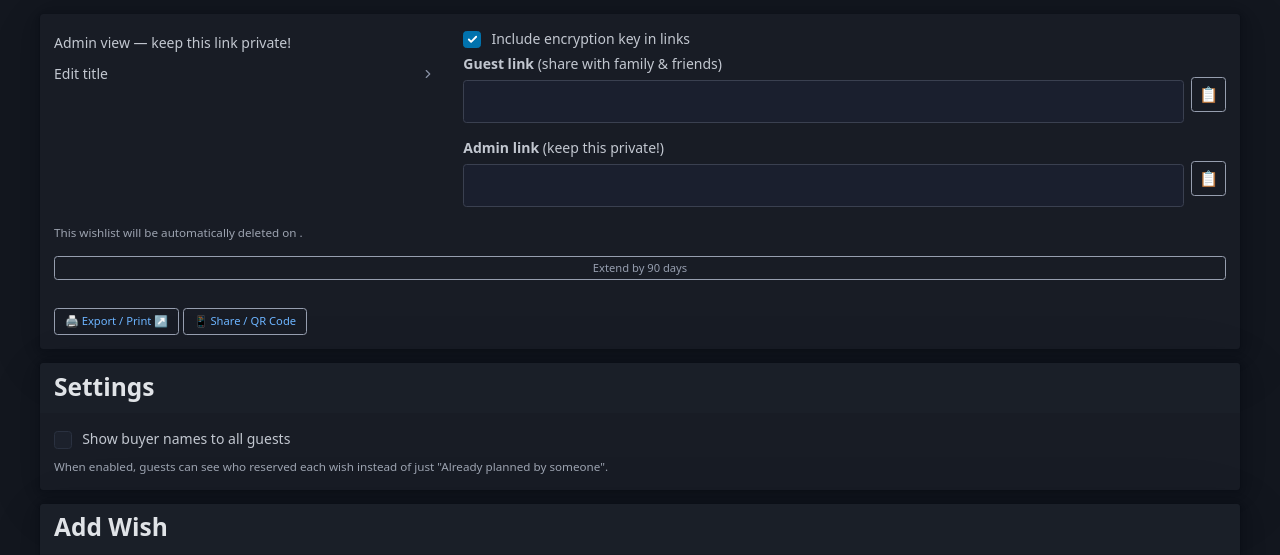
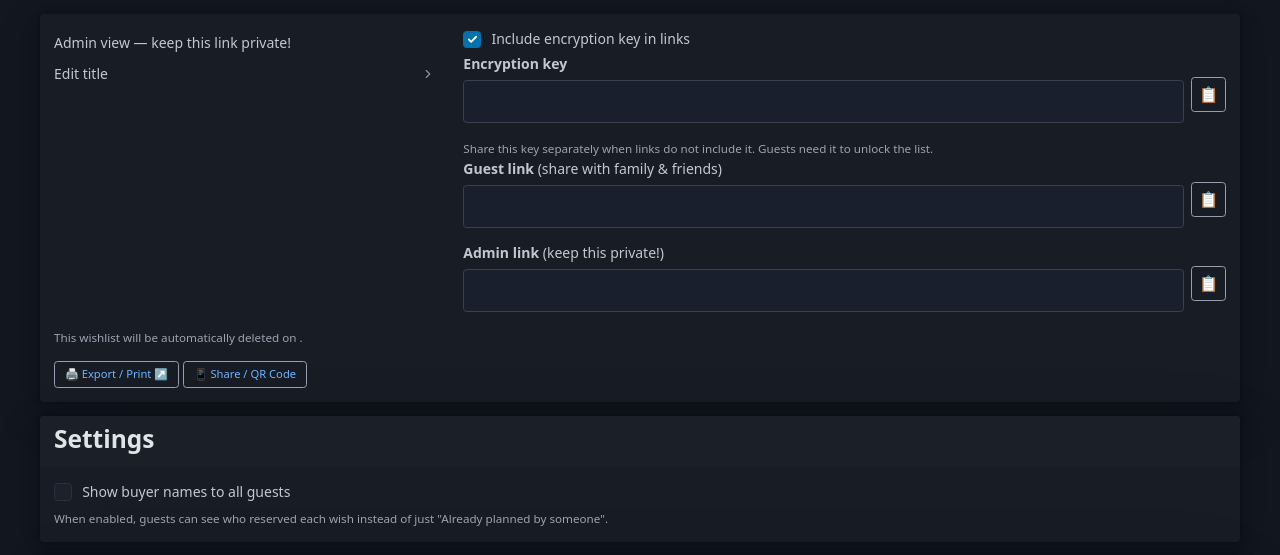
Before and after one commit to NiklasO-dev/wishlists, a FastAPI app: template app/templates/wishlist_admin.html in a window 1280 px wide. Shown: the part 91-646 px from the top of the page. Run offline with FastAPI, Linux system fonts and the light colour scheme; the template is opened without the code that fills it, so the values that code supplies are empty; some libraries are stand-ins or nearby versions.

Commit message:
Remove wishlist extension days feature and related code
- Deleted the `WISHLIST_EXTENSION_DAYS` configuration from `README.md` and `app/config.py`.
- Removed the `deletion_extended` field from the `Wishlist` model in `app/models.py`.
- Simplified expiration date calculation in `parent_admin.py` and removed related logic.
- Cleaned up `site_admin.py` by eliminating checks for extended wishlists.
- Updated `wishlist_admin.html` to remove the extend deletion option and adjusted the display of the encryption key.
- Modified translations in `de.json` and `en.json` to reflect the removal of the extension feature.

```diff
--- a/app/config.py
+++ b/app/config.py
@@ -17,8 +17,6 @@ class Settings(BaseSettings):
     wishlist_max_age_days: int = 548
     # Done wishlists are deleted after this many days
     done_wishlist_cleanup_days: int = 30
-    # Extension days when parent pushes deletion date
-    wishlist_extension_days: int = 90
 
     model_config = {"env_file": ".env", "extra": "ignore"}
 
--- a/app/models.py
+++ b/app/models.py
@@ -39,7 +39,6 @@ class Wishlist(Base):
         DateTime(timezone=True), server_default=func.now(), default=utcnow, onupdate=utcnow
     )
     done_at: Mapped[datetime | None] = mapped_column(DateTime(timezone=True), nullable=True)
-    deletion_extended: Mapped[bool] = mapped_column(default=False)
     show_buyers_to_guests: Mapped[bool] = mapped_column(default=False)
 
     items: Mapped[list["Item"]] = relationship(
@@ -60,8 +59,6 @@ class Wishlist(Base):
         if base.tzinfo is None:
             base = base.replace(tzinfo=timezone.utc)
         days = settings.wishlist_max_age_days
-        if self.deletion_extended:
-            days += settings.wishlist_extension_days
         return base + timedelta(days=days)
 
 
--- a/app/templates/wishlist_admin.html
+++ b/app/templates/wishlist_admin.html
@@ -3,20 +3,6 @@
 {% block title %}{{ t.admin_title_prefix }}: {{ wishlist.title }}{% endblock %}
 
 {% block content %}
-{% if show_key_reveal %}
-<article>
-    <header>
-        <h2>{{ t.admin_key_reveal_title }}</h2>
-    </header>
-    <p>{{ t.admin_key_reveal_text }}</p>
-    <div class="copy-row">
-        <input type="text" value="{{ encryption_key }}" readonly id="revealed-key">
-        <button type="button" class="copy-btn outline secondary" data-url="{{ encryption_key }}" title="Copy key">📋</button>
-    </div>
-    <p><small>{{ t.admin_key_reveal_hint }}</small></p>
-</article>
-{% endif %}
-
 {% if wishlist.is_done %}
 <article>
     <header>
@@ -50,6 +36,15 @@
                 <input type="checkbox" id="include-key-toggle" checked>
                 {{ t.admin_include_key_in_links }}
             </label>
+            <label><strong>{{ t.admin_encryption_key }}</strong></label>
+            {% if show_key_reveal %}
+            <p><mark>{{ t.admin_key_reveal_text }}</mark></p>
+            {% endif %}
+            <div class="copy-row">
+                <input type="text" id="encryption-key-input" value="{{ encryption_key }}" readonly>
+                <button type="button" class="copy-btn outline secondary" data-target="encryption-key-input" title="{{ t.admin_copy_key }}">📋</button>
+            </div>
+            <small>{{ t.admin_encryption_key_hint }}</small>
             <label><strong>{{ t.admin_guest_link }}</strong> ({{ t.admin_guest_link_hint }})</label>
             <div class="copy-row">
                 <input type="text" id="guest-url-input" value="{{ guest_url_with_key }}" readonly
@@ -66,16 +61,7 @@
             </div>
         </div>
     </div>
-    <p><small>{{ t.admin_expires_on }} <strong>{{ expires_at.strftime('%d.%m.%Y') }}</strong>.
-    {% if not wishlist.deletion_extended %}
-    <form method="post" action="/list/admin/{{ wishlist.admin_token }}/extend" style="display:inline;">
-        <input type="hidden" name="key" value="{{ encryption_key }}">
-        <button type="submit" class="outline secondary" style="display:inline; padding: 0.2rem 0.5rem; font-size: 0.8rem;">{{ t.admin_extend_btn.replace('{days}', settings.wishlist_extension_days|string) }}</button>
-    </form>
-    {% else %}
-    ({{ t.admin_already_extended }})
-    {% endif %}
-    </small></p>
+    <p><small>{{ t.admin_expires_on }} <strong>{{ expires_at.strftime('%d.%m.%Y') }}</strong>.</small></p>
     <a href="/list/admin/{{ wishlist.admin_token }}/export?key={{ encryption_key | urlencode }}" target="_blank" class="outline secondary" role="button" style="padding: 0.3rem 0.7rem; font-size: 0.8rem;">{{ t.admin_export_btn }} ↗</a>
     <a href="/list/admin/{{ wishlist.admin_token }}/share?key={{ encryption_key | urlencode }}" class="outline secondary" role="button" style="padding: 0.3rem 0.7rem; font-size: 0.8rem;">{{ t.admin_share_btn }}</a>
 </article>
--- a/app/translations/de.json
+++ b/app/translations/de.json
@@ -42,6 +42,9 @@
     "unlock_error_invalid": "Ungültiger Verschlüsselungsschlüssel.",
 
     "admin_include_key_in_links": "Verschlüsselungsschlüssel in Links einbinden",
+    "admin_encryption_key": "Verschlüsselungsschlüssel",
+    "admin_encryption_key_hint": "Teile diesen Schlüssel separat, wenn Links ihn nicht enthalten. Gäste brauchen ihn zum Entsperren der Liste.",
+    "admin_copy_key": "Verschlüsselungsschlüssel kopieren",
     "admin_key_reveal_title": "Verschlüsselungsschlüssel speichern",
     "admin_key_reveal_text": "Deine Wunschliste wurde auf verschlüsselte Speicherung umgestellt. Speichere diesen Schlüssel — du brauchst ihn, wenn der Link keinen Schlüssel enthält.",
     "admin_key_reveal_hint": "Links auf dieser Seite enthalten standardmäßig den Schlüssel. Deaktiviere die Option unten, um Links ohne Schlüssel zu teilen.",
@@ -56,8 +59,6 @@
     "admin_link": "Admin-Link",
     "admin_link_hint": "geheim halten!",
     "admin_expires_on": "Diese Wunschliste wird automatisch gelöscht am",
-    "admin_extend_btn": "Um {days} Tage verlängern",
-    "admin_already_extended": "Bereits verlängert",
     "admin_settings": "Einstellungen",
     "admin_show_buyers": "Käufernamen für alle Gäste anzeigen",
     "admin_show_buyers_hint": "Wenn aktiviert, sehen Gäste wer welches Geschenk reserviert hat, statt nur \"Bereits von jemandem geplant\".",
@@ -176,5 +177,5 @@
     "privacy_not_stored_accounts": "Keine Benutzerkonten, Passwörter oder Login-Profile für Eltern oder Gäste.",
     "privacy_not_stored_tracking": "Keine Analyse-, Werbe- oder Tracking-Dienste Dritter.",
     "privacy_retention_title": "Datenaufbewahrung",
-    "privacy_retention_text": "Aktive Wunschlisten werden nach {days} Tagen automatisch gelöscht. Als erledigt markierte Listen werden {done_days} Tage nach Abschluss gelöscht. Eltern können die Aufbewahrung einmal verlängern."
+    "privacy_retention_text": "Aktive Wunschlisten werden nach {days} Tagen automatisch gelöscht. Als erledigt markierte Listen werden {done_days} Tage nach Abschluss gelöscht."
 }
--- a/app/translations/en.json
+++ b/app/translations/en.json
@@ -42,6 +42,9 @@
     "unlock_error_invalid": "Invalid encryption key.",
 
     "admin_include_key_in_links": "Include encryption key in links",
+    "admin_encryption_key": "Encryption key",
+    "admin_encryption_key_hint": "Share this key separately when links do not include it. Guests need it to unlock the list.",
+    "admin_copy_key": "Copy encryption key",
     "admin_key_reveal_title": "Save your encryption key",
     "admin_key_reveal_text": "Your wishlist was upgraded to encrypted storage. Save this key — you will need it to access the list if the link does not include it.",
     "admin_key_reveal_hint": "Links on this page include the key by default. Uncheck the option below to share links without the key.",
@@ -56,8 +59,6 @@
     "admin_link": "Admin link",
     "admin_link_hint": "keep this private!",
     "admin_expires_on": "This wishlist will be automatically deleted on",
-    "admin_extend_btn": "Extend by {days} days",
-    "admin_already_extended": "Already extended",
     "admin_settings": "Settings",
     "admin_show_buyers": "Show buyer names to all guests",
     "admin_show_buyers_hint": "When enabled, guests can see who reserved each wish instead of just \"Already planned by someone\".",
@@ -176,5 +177,5 @@
     "privacy_not_stored_accounts": "No user accounts, passwords, or login profiles for parents or guests.",
     "privacy_not_stored_tracking": "No analytics, advertising, or third-party tracking.",
     "privacy_retention_title": "Data retention",
-    "privacy_retention_text": "Active wishlists are automatically deleted after {days} days. Wishlists marked as done are deleted {done_days} days after completion. The parent can extend retention once."
+    "privacy_retention_text": "Active wishlists are automatically deleted after {days} days. Wishlists marked as done are deleted {done_days} days after completion."
 }
```
Also changed, not shown: app/routes/parent_admin.py (+1 -25 lines), app/routes/site_admin.py (+1 -19 lines), README.md.
